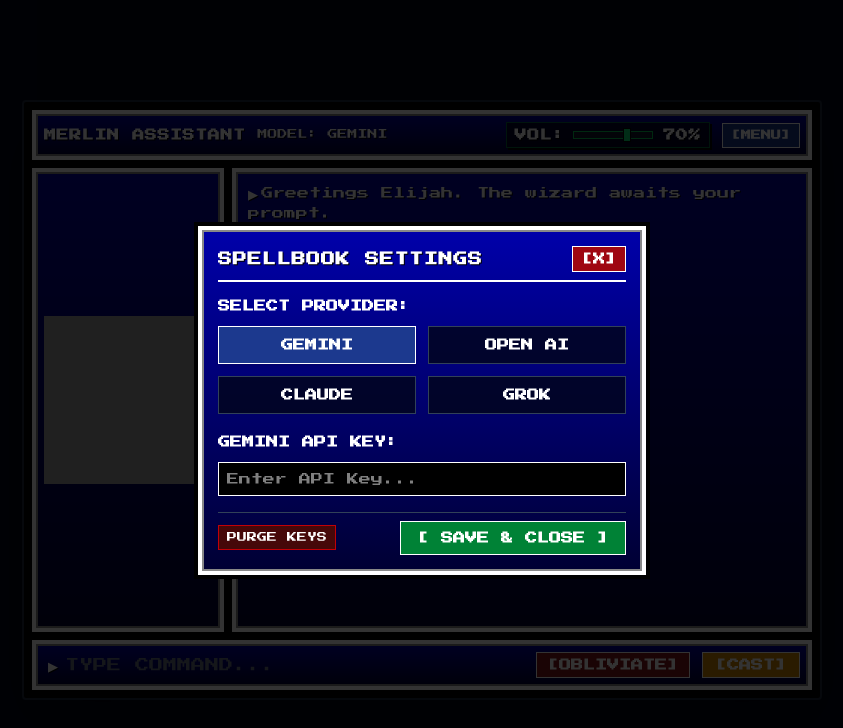
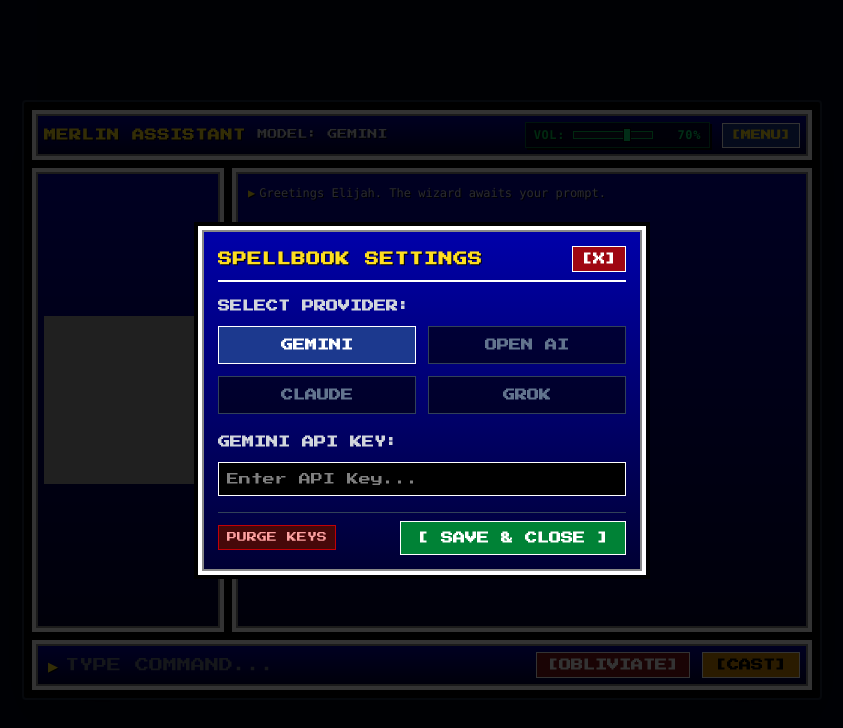
Before and after one commit to elijahlindenberger/AI_Wizard, a React (Vite) app: page / in a window 1280 px wide. Both pictures are taken after a click on the button "Open Settings". Shown: the top 728 px of the page, without its empty margins (218-1061 px from the left). Built offline with nearby package versions, Linux system fonts and the light colour scheme.

Commit message:
Fix CSS color overrides for greying out buttons and improve provider grid button spacing

```diff
--- a/src/SettingsModal.tsx
+++ b/src/SettingsModal.tsx
@@ -70,10 +70,10 @@
                     soundFX.playSelect();
                     setSelectedProvider(provider);
                   }}
-                  className={`p-2.5 uppercase border text-center transition-all cursor-pointer font-bold ${
+                  className={`p-2.5 uppercase border text-center transition-all cursor-pointer font-bold text-[10px] sm:text-xs block ${
                     isSelected
                       ? 'bg-blue-900 border-white text-white shadow-md'
-                      : 'bg-slate-950/80 border-slate-700 text-gray-500 hover:text-gray-300 hover:border-slate-500'
+                      : 'bg-black/60 border-slate-700 text-slate-500 hover:text-slate-300 hover:border-slate-500'
                   }`}
                 >
                   {PROVIDER_LABELS[provider]}
--- a/src/jrpg.css
+++ b/src/jrpg.css
@@ -1,7 +1,6 @@
 @import "tailwindcss";
 @import url('https://fonts.googleapis.com/css2?family=Press+Start+2P&display=swap');
 
-/* Dynamic Viewport Height prevents soft-keyboard layout squeezing */
 .snes-app-container {
   width: 100%;
   max-width: 800px;
@@ -16,14 +15,13 @@
   box-shadow: inset 0 0 0 2px #888888;
   font-family: 'Press Start 2P', monospace;
   image-rendering: pixelated;
-  color: #ffffff !important;
+  color: #ffffff;
 }
 
-.snes-box *,
+/* Removed the !important override so Tailwind text colors work */
 .snes-box input,
 .snes-box button,
 .snes-box textarea {
-  color: #ffffff !important;
   font-family: 'Press Start 2P', monospace;
 }
 
```
